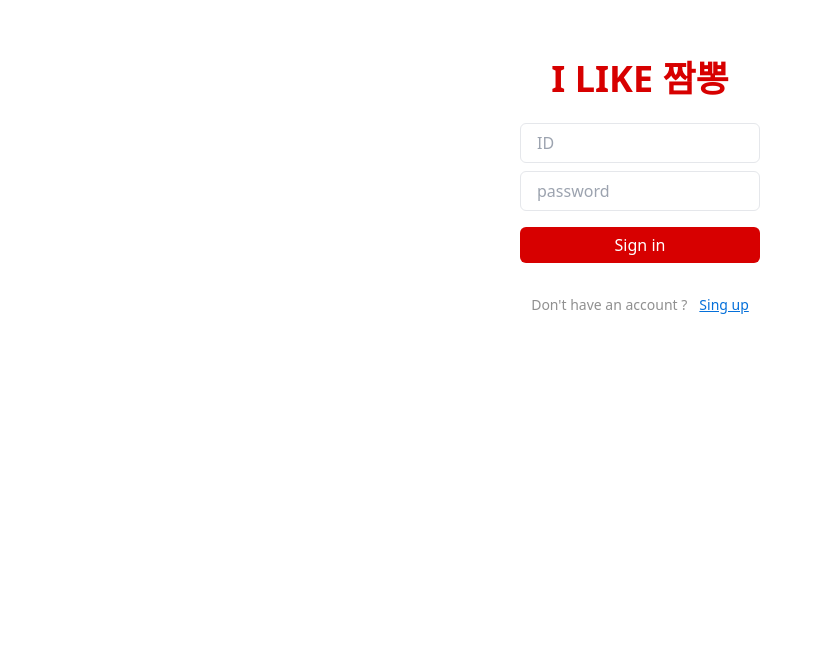
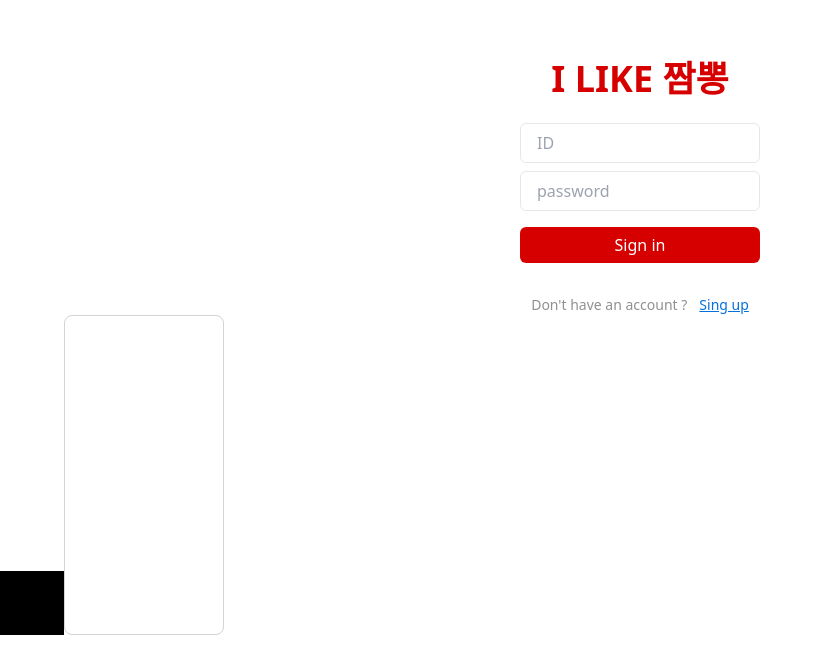
Before and after one commit to yuxincxoi/jjambbong_map, a React app: page / in a window 1280 px wide. Shown: the part 141-800 px from the top of the page, without its empty margins (0-823 px from the left). Built offline with nearby package versions, Linux system fonts and the light colour scheme; no server answers; the HTML template or start-up script is replaced by a standard one.

Commit message:
nav 틀 잡기

```diff
--- a/src/components/Nav.tsx
+++ b/src/components/Nav.tsx
@@ -1,7 +1,10 @@
 const Nav: React.FC = () => {
   return (
     <>
-      <div></div>
+      <div className="flex sticky">
+        <div className="w-16 h-16 mt-64 pr-2 bg-black"></div>
+        <div className="w-40 h-80 rounded-lg border border-stone-300"></div>
+      </div>
     </>
   );
 };
```
